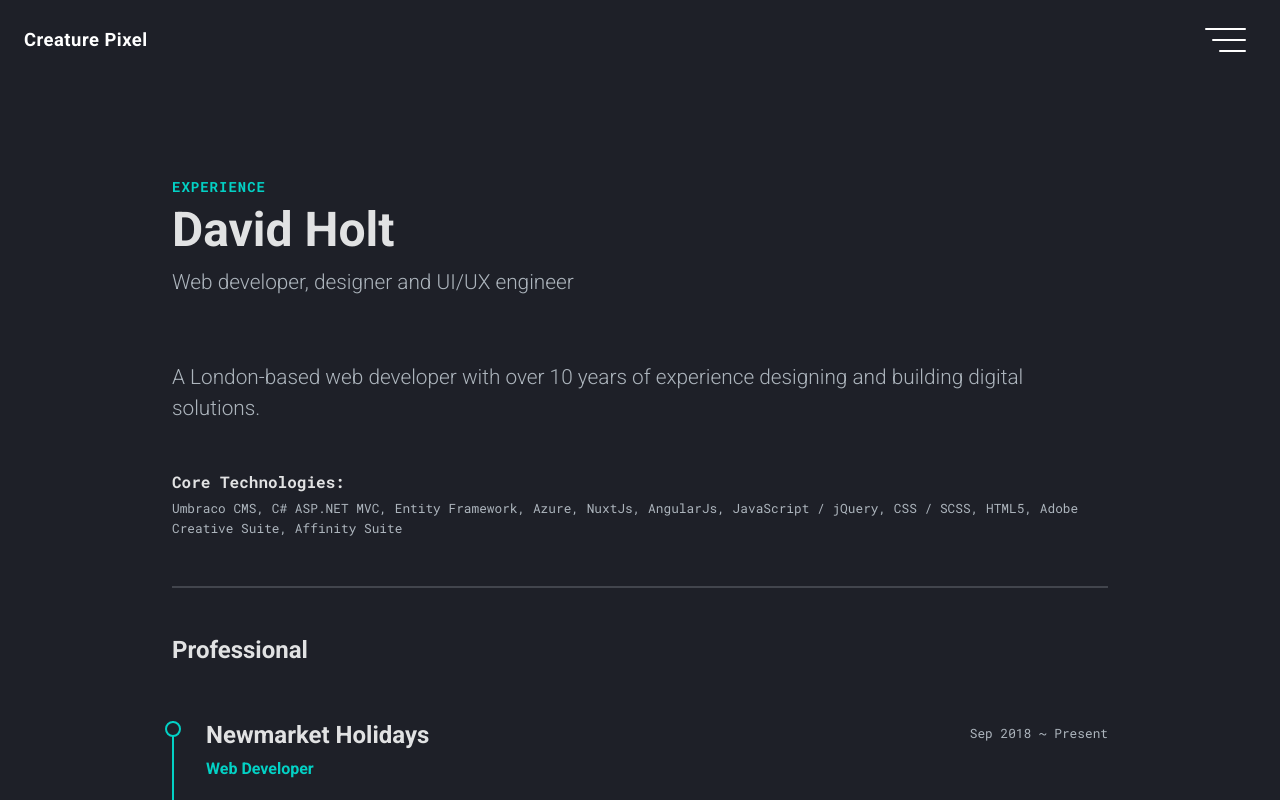
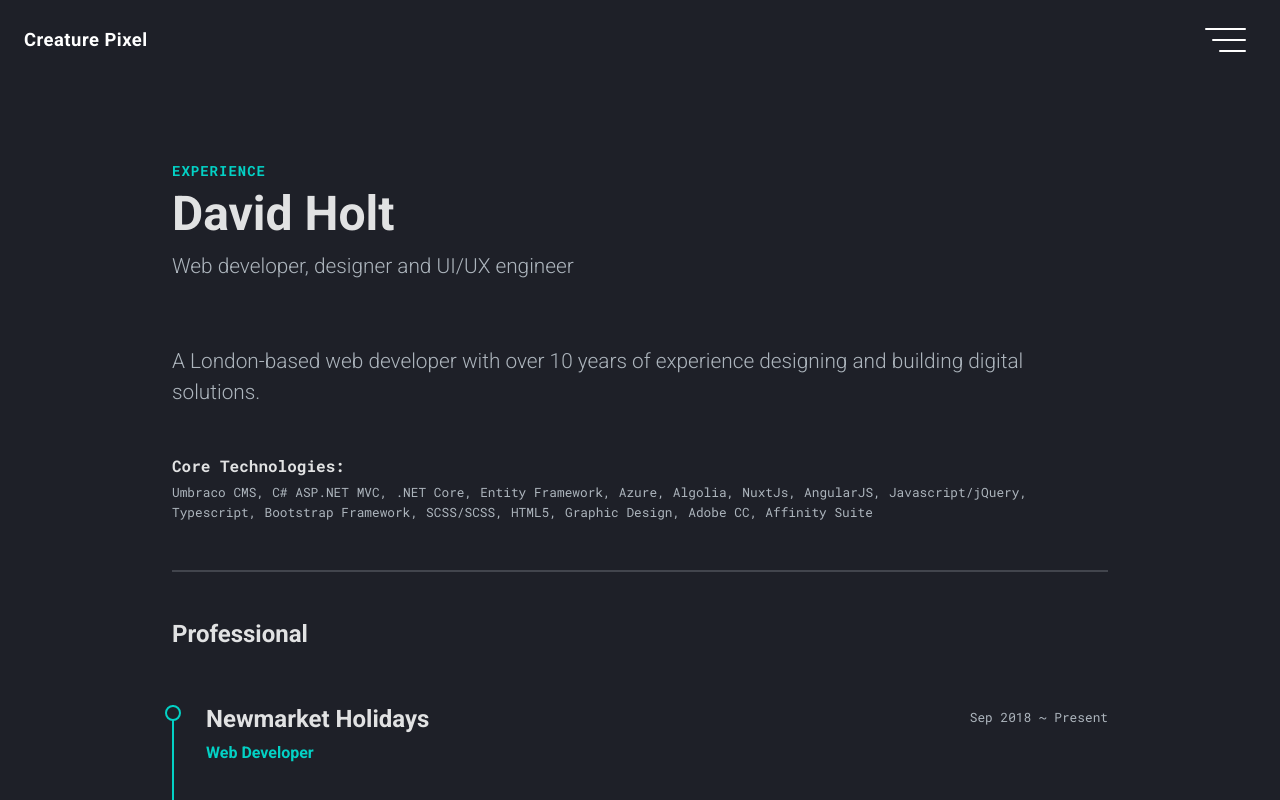
Before and after one commit to davidholtdev/creature-pixel, a Nuxt app: page /experience in a window 1280 px wide. Shown: the top 800 px of the page. Built offline with nearby package versions, Linux system fonts and the light colour scheme; what vue-easy-lightbox would draw is missing.

Commit message:
:recycle: General Improvements

```diff
--- a/assets/scss/_global.scss
+++ b/assets/scss/_global.scss
@@ -44,7 +44,11 @@
 }
 
 .content-section {
-  padding: 6rem 0;
+  padding: 4rem 0;
+
+  @include media-breakpoint-up(md) {
+    padding: 5rem 0;
+  }
 
   &-lg {
     @include media-breakpoint-up(lg) {
--- a/assets/scss/components/heading-block.scss
+++ b/assets/scss/components/heading-block.scss
@@ -4,7 +4,11 @@
   position: relative;
   display: flex;
   flex-direction: column;
-  margin-bottom: map-get($spacers, 5);
+  margin-bottom: map-get($spacers, 4);
+
+  @include media-breakpoint-up(lg) {
+    margin-bottom: map-get($spacers, 5);
+  }
 
   &--center {
     text-align: center;
--- a/components/HeadingBlock.vue
+++ b/components/HeadingBlock.vue
@@ -10,6 +10,7 @@
       <p v-if="hasDescription" class="heading-block-description">
         <slot name="description">{{ description }}</slot>
       </p>
+      <slot></slot>
     </div>
   </div>
 </template>
--- a/components/ProjectCard.vue
+++ b/components/ProjectCard.vue
@@ -16,7 +16,7 @@
       </component>
       <p v-if="summary" class="project-card-text">{{ truncateString(summary, 150) }}</p>
       <ul v-if="tags" class="list-inline font-mono fw-bold mb-0 project-card-tags">
-        <li v-for="tag in tags" class="list-inline-item">{{ tag }}</li>
+        <li v-for="(tag, index) in tags" class="list-inline-item">{{ tag }}<span v-if="index !== tags.length - 1">,</span></li>
       </ul>
     </div>
   </article>
--- a/pages/experience/index.vue
+++ b/pages/experience/index.vue
@@ -3,22 +3,19 @@
     <div class="content-section">
       <div class="container container-slim">
         <div class="row">
-          <div class="col order-1 order-sm-0">
+          <div class="col">
             <HeadingBlock tag="h1" title-size="xl" :container-size="'sm'">
               <template #tagline>Experience</template>
               <template #title>David Holt</template>
               <template #description>Web developer, designer and UI/UX engineer</template>
             </HeadingBlock>
           </div>
-          <div class="col-sm-auto order-0 order-sm-1">
-            <div class="box box--profile box--profile-small">
-              <div class="box-image"></div>
-            </div>
-          </div>
         </div>
         <p class="lead">A London-based web developer with over 10 years of experience designing and building digital solutions.</p>
         <p class="font-mono mt-5 mb-2 h6">Core Technologies:</p>
-        <p class="small font-mono">Umbraco CMS, C# ASP.NET MVC, Entity Framework, Azure, NuxtJs, AngularJs, JavaScript / jQuery, CSS / SCSS, HTML5, Adobe Creative Suite, Affinity Suite</p>
+        <ul v-if="tags && tags.length" class="list-inline font-mono small">
+          <li v-for="(tag, index) in tags" class="list-inline-item me-2">{{ tag }}<span v-if="index !== tags.length - 1">,</span></li>
+        </ul>
         <hr class="my-5" />
       </div>
       <div class="container container-slim">
@@ -98,8 +95,11 @@
 </template>
 
 <script setup lang="ts">
+  import { Tags } from "~/types";
   import { getPageTitle } from "@/utils/helpers";
   import { appRoutes } from "@/utils/constants.js";
+
+  const tags = ref<string[]>(Object.values(Tags));
 
   useHead({
     title: getPageTitle(appRoutes.experience.label),
--- a/pages/index.vue
+++ b/pages/index.vue
@@ -27,9 +27,9 @@
                 adjusting pixels and organising data.
               </p>
               <p class="font-mono mt-5 mb-2 h6">Core Technologies:</p>
-              <p class="small font-mono">
-                Umbraco CMS, C# ASP.NET MVC, Entity Framework, Azure, NuxtJs, Typescript AngularJs, JavaScript / jQuery, CSS / SCSS, HTML5, Adobe Creative Suite, Affinity Suite
-              </p>
+              <ul v-if="tags && tags.length" class="list-inline font-mono small">
+                <li v-for="(tag, index) in tags" class="list-inline-item me-2">{{ tag }}<span v-if="index !== tags.length - 1">,</span></li>
+              </ul>
               <div class="mt-4 pt-4">
                 <CallToAction :link="{ name: '', url: appRoutes.experience.path }" class="mx-auto">View experience</CallToAction>
               </div>
@@ -90,9 +90,11 @@
 <script setup lang="ts">
   import { getPageTitle } from "@/utils/helpers";
   import { appRoutes } from "@/utils/constants.js";
-  import { type Project, type BaseCard, type Scrapbook } from "@/types";
+  import { type Project, type BaseCard, type Scrapbook, Tags } from "@/types";
 
   const { get: getProjects } = useProjects();
+
+  const tags = ref<string[]>(Object.values(Tags));
 
   const projectItems = ref<Project[]>([]);
 
--- a/pages/projects/[slug].vue
+++ b/pages/projects/[slug].vue
@@ -2,12 +2,12 @@
   <div>
     <div class="content-section">
       <div v-if="project?.type || project?.title" class="container container-slim">
-        <HeadingBlock tag="h1" title-size="lg">
+        <HeadingBlock tag="h1" title-size="lg" class="mb-4">
           <template v-if="project?.type" #tagline>{{ project.type }}</template>
           <template v-if="project?.title" #title>{{ project.title }}</template>
         </HeadingBlock>
-        <ul v-if="project.tags && project.tags.length" class="list-inline font-mono">
-          <li v-for="tag in project.tags" class="list-inline-item me-3">{{ tag }}</li>
+        <ul v-if="project.tags && project.tags.length" class="list-inline font-mono small">
+          <li v-for="(tag, index) in project.tags" class="list-inline-item me-3">{{ tag }}<span v-if="index !== project.tags.length - 1">,</span></li>
         </ul>
       </div>
     </div>
--- a/types/index.ts
+++ b/types/index.ts
@@ -120,19 +120,20 @@ export enum HeadingTagTypes {
 
 export enum Tags {
   UMBRACO_CMS = "Umbraco CMS",
-  NUXT3 = "NuxtJs",
-  ALGOLIA = "Algolia",
-  TYPESCRIPT = "Typescript",
+  C_SHARP_MVC = "C# ASP.NET MVC",
   NET_CORE = ".NET Core",
-  C_SHARP_MVC = "C# ASP.NET MVC",
   ENTITY_FRAMEWORK = "Entity Framework",
   AZURE = "Azure",
+  ALGOLIA = "Algolia",
+  NUXT3 = "NuxtJs",
   ANGULAR_JS = "AngularJS",
-  JAVASCRIPT_JQUERY = "JavaScript / jQuery",
+  JAVASCRIPT_JQUERY = "Javascript/jQuery",
+  TYPESCRIPT = "Typescript",
   BOOTSTRAP = "Bootstrap Framework",
-  CSS_SCSS = "CSS / SCSS",
+  SCSS_CSS = "SCSS/SCSS",
   HTML5 = "HTML5",
-  ADOBE_SUITE = "Adobe Creative Suite",
+  GRAPHIC_DESIGN = "Graphic Design",
+  ADOBE_SUITE = "Adobe CC",
   AFFINITY_SUITE = "Affinity Suite",
 }
 
```
Also changed, not shown: 1 other file (tests, documents, lock files or other folders).
